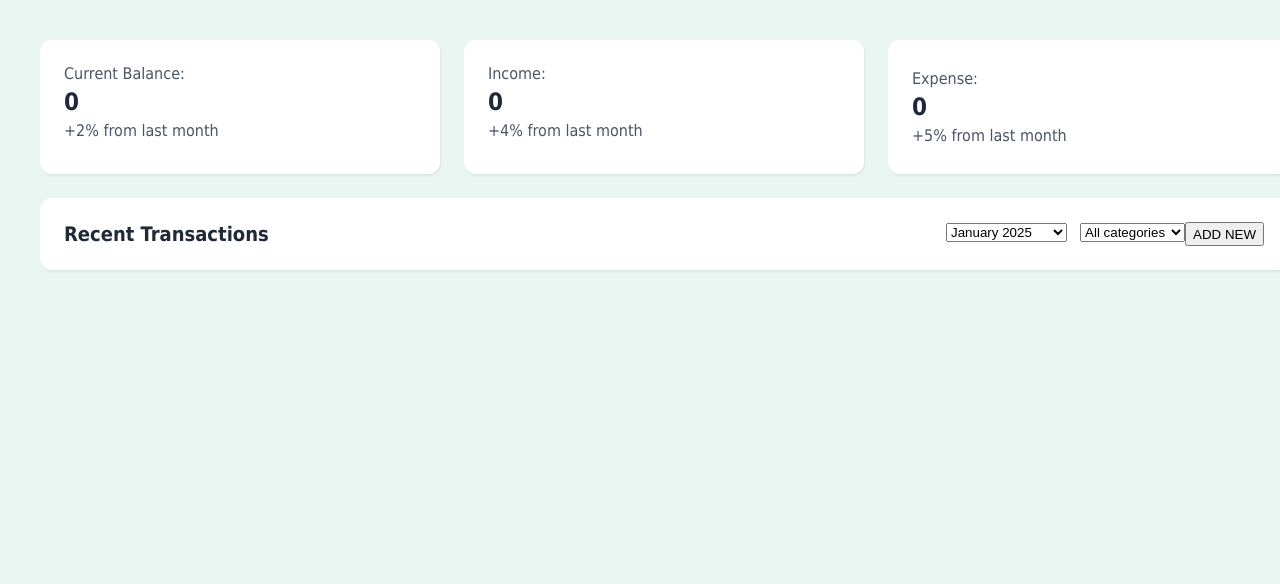
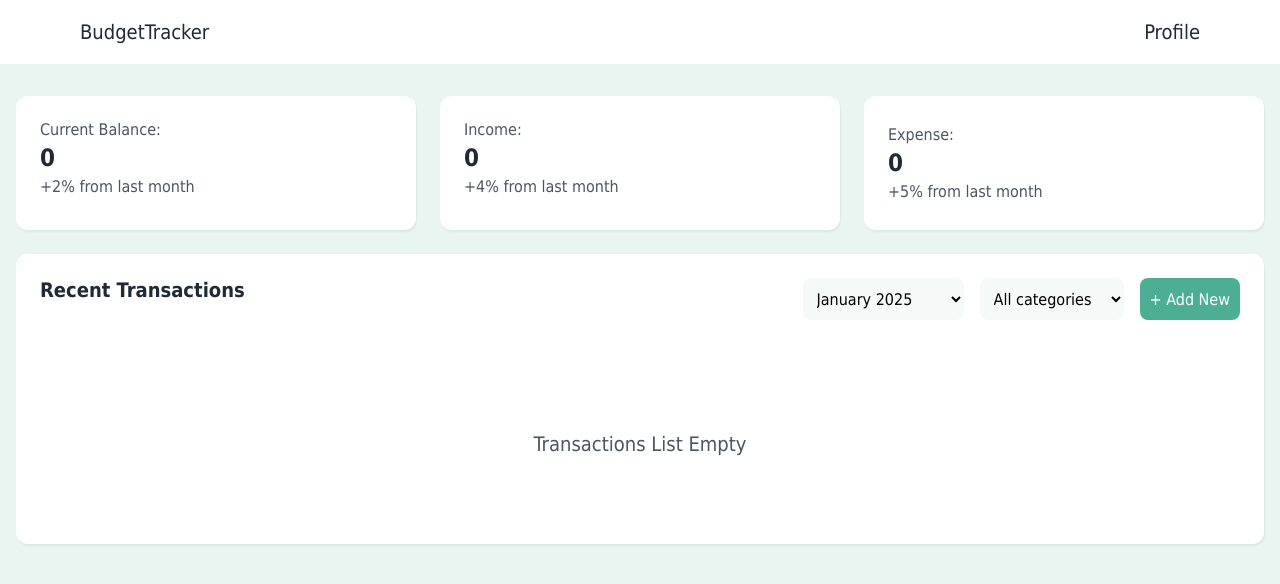
Before and after one commit to Chili-echo/budgetTracker, a React (Vite) app: page / in a window 1280 px wide. Shown: the top 584 px of the page. Built offline with nearby package versions, Linux system fonts and the light colour scheme; a web font is replaced by a local one.

Commit message:
more styling

```diff
--- /dev/null
+++ b/public/cancel-circle-stroke-rounded.jsx
@@ -0,0 +1,10 @@
+import React from "react";
+
+const CancelCircleIcon = (props) => (
+  <svg xmlns="http://www.w3.org/2000/svg" viewBox="0 0 24 24" width="1em" height="1em" color="currentColor" fill={"none"} {...props}>
+    <path d="M14.9994 15L9 9M9.00064 15L15 9" stroke="currentColor" strokeWidth="1.5" strokeLinecap="round" strokeLinejoin="round" />
+    <path d="M22 12C22 6.47715 17.5228 2 12 2C6.47715 2 2 6.47715 2 12C2 17.5228 6.47715 22 12 22C17.5228 22 22 17.5228 22 12Z" stroke="currentColor" strokeWidth="1.5" />
+  </svg>
+);
+
+export default CancelCircleIcon;
--- a/src/App.css
+++ b/src/App.css
@@ -13,27 +13,28 @@ span {
 }
 
 #root {
-  max-width: 1280px;
   margin: 0 auto;
-  padding: 2rem;
-  text-align: center;
+
+}
+
+.app {
   display: flex;
-  justify-content: space-around;
+  justify-content: center;
 }
 
 body {
   font-family:'Funnel Sans', Tahoma, Geneva, Verdana, sans-serif;
   -webkit-font-smoothing: antialiased;
   -moz-osx-font-smoothing: grayscale;
+  margin: 0 !important;
+  padding: 0 !important;
+  background-color: #E8F5F0
 }
+
 
 .listStyle {
   transition: all 1s ease-out;
 }
-body {
-  background-color: #E8F5F0
-}
-
 .mainSection {
   display:flex;
   flex-direction: column;
@@ -96,18 +97,49 @@ body {
   font-size: 20px;
 }
 
+.mainButtons {
+  display: flex;
+  align-items: center;
+  text-align: center;
+  padding: 10px;
+  font-size: 16px;
+  box-shadow: none;
+  border: none;
+  color: #FFFFFF;
+  font-family: unset;
+  background-color: #4CAF93;
+  height: 42px;
+  border-radius: 8px;
+}
+
+
+.selectButtons select {
+  text-align: center;
+  padding: 10px;
+  font-size: 16px;
+  font-family: unset;
+  background-color: #F5F9F7;
+  height: 42px;
+  border-radius: 8px;
+  border: none
+}
+
+.selectButtons option {
+  text-align: left;
+}
+
 .sortBy {
   display: flex;
   margin: 24px;
 }
 
 .sortByMonth {
-  margin-right: 13px;
+  margin-right: 16px;
 }
 
-/* .sortByCategory {
-
-} */
+.sortByCategory {
+ margin-right: 16px;
+}
 
 .budgetList {
   font-size: 16px;
@@ -152,19 +184,106 @@ body {
   border-radius: 30px;
 }
 
+.cancelIcon {
+  display: flex;
+  justify-content: center;
+  align-items: center;
+  text-align: center;
+  height: 20px;
+  width: 20px;
+}
+
 .icon svg {
   width: 20px;
   height: 20px;
 }
 
+.budgetForm {
+  margin: auto;
+}
 
+.formItem select{
+  text-align: center;
+  padding: 10px;
+  font-size: 16px;
+  font-family: unset;
+  background-color: #F5F9F7;
+  height: 42px;
+  border-radius: 8px;
+  border: none
+}
+
+.formItemButton {
+  align-items: center;
+  text-align: center;
+  margin: 10px 12px;
+  padding: 10px;
+  font-size: 16px;
+  box-shadow: none;
+  border: none;
+  color: #FFFFFF;
+  font-family: unset;
+  background-color: #4CAF93;
+  height: 42px;
+  border-radius: 8px;
+}
+
+.formItemButton:last-child {
+  background-color: #FF6B6B;
+}
+.formItemButtonExpense {
+  background-color: #81c6ff;
+}
+
+.outterTransacEmpty {
+  height: 200px;
+  display: flex;
+  text-align: center;
+  justify-content: center;
+}
+
+.emptyTransacs {
+  color: #4B5563;
+  display: flex;
+  text-align: center;
+  align-items: center;
+  font-size: 20px;
+}
 
 .seeMore {
+  color: #4CAF93;
   font-size: 16px;
   padding: 10px;
   margin: 34px 44px;
-  outline: 1px solid #4B5563;
-  color: #4B5563;
+  outline: 1px solid #4CAF93;
   border-radius: 5px;
   text-align: center;
 }
+
+.navBar {
+  display: flex;
+  justify-content: space-between;
+  margin-bottom: 32px;
+  height: 64px;
+  background-color: #FFFFFF;
+}
+
+.logo {
+  font-size: 20px;
+  font-weight: 400;
+  color: #1F2937;
+  text-decoration: none;
+  margin-left: 80px;
+  justify-content: center;
+  align-content: center;
+}
+
+.profile {
+  font-size: 20px;
+  font-weight: 400;
+  color: #1F2937;
+  text-decoration: none;
+  margin-right: 80px;
+  justify-content: center;
+  align-content: center;
+}
--- a/src/App.jsx
+++ b/src/App.jsx
@@ -1,12 +1,17 @@
 import { useState } from 'react'
 import './App.css'
 import BudgetTracker from './budgetTracker'
+import Navbar from './Navbar'
 
 function App() {
 
   return (
     <>
-      <BudgetTracker />
+      <Navbar />
+      <div className='app'>
+        <BudgetTracker />
+      </div>
+
     </>
   )
 }
--- a/src/BudgetForm.jsx
+++ b/src/BudgetForm.jsx
@@ -55,9 +55,9 @@ export default function BudgetForm({ addTransaction, handleCloseButton }) {
                         onChange={(date) => setStartDate(date)}
                     />
                 </div>
-                <button type="submit" className="formItem">Income</button>
-                <button onClick={makeNegative} type="submit" className="formItem">Expense</button>
-                <button onClick={handleCloseButton}>CLOSE</button>
+                <button type="submit" className="formItemButton">Income</button>
+                <button onClick={makeNegative} type="submit" className="formItemButton formItemButtonExpense">Expense</button>
+                <button onClick={handleCloseButton} className="formItemButton">CLOSE</button>
         </form>
 
     )
--- a/src/BudgetItem.jsx
+++ b/src/BudgetItem.jsx
@@ -3,6 +3,8 @@ import House03Icon from '../public/house-03-stroke-rounded';
 import BankIcon from '../public/bank-stroke-rounded';
 import BowlingPinsIcon from '../public/bowling-pins-stroke-rounded';
 import Bread04Icon from '../public/bread-04-stroke-rounded';
+import CancelCircleIcon from '../public/cancel-circle-stroke-rounded';
+
 
 export default function BudgetItem({ transaction, remove }) {
     // const labelId = `checkbox-list-label-${transaction.id}`;
@@ -42,11 +44,11 @@ export default function BudgetItem({ transaction, remove }) {
                     <div>
                         <div className="icon">{transacIcon(transaction.type)}</div>
                         <span>{transaction.comment}</span>
-                        <span onClick={remove}> <button>X</button></span>
+                        <span onClick={remove}> <CancelCircleIcon className="cancelIcon" style={{color: "#FF6B6B"}}/></span>
                     </div>
                     <span className='listDate'>{formatedDate}</span>
                 </div>
-                <div className='rightListItem'>{transaction.ammount} €</div>
+                <div className='rightListItem' style={(transaction.ammount > 0) ? {color: '#4CAF93'} : {color: '#FF6B6B'}}>{transaction.ammount} €</div>
             </li>
 
         </>
--- a/src/BudgetList.jsx
+++ b/src/BudgetList.jsx
@@ -1,8 +1,9 @@
 import BudgetItem from "./BudgetItem";
 
-export default function BudgetList({ listLength, fullTransactions, fewTransactions, doubleFilterred, repopulate, removeTransaction }) {
+export default function BudgetList({ transactions, listLength, fullTransactions, fewTransactions, doubleFilterred, repopulate, removeTransaction }) {
     return (
         <div>
+            {transactions.length === 0 && <div className="outterTransacEmpty"><div className="emptyTransacs">Transactions List Empty</div></div>}
             <ul className="listStyle">
 
                 {((listLength) ? fullTransactions : fewTransactions).map(transaction => {
--- a/src/BudgetTracker.jsx
+++ b/src/BudgetTracker.jsx
@@ -104,8 +104,7 @@ export default function BudgetTracker() {
         setFormVisible(true);
     }
 
-    const handleCloseButton = (e) => {
-        e.preventDefault();
+    const handleCloseButton = () => {
         setFormVisible(false);
     }
 
@@ -141,11 +140,12 @@ export default function BudgetTracker() {
                             handleChangeCategory={handleChangeCategory}
                             category={category}
                         />
-                        <button onClick={handleNewEventButton}>ADD NEW</button>
+                        <button className="mainButtons" onClick={handleNewEventButton}>+ Add New</button>
                     </div>
                 </div>
                 {!formVisible && <div className="budgetList">
                     <BudgetList
+                        transactions={transactions}
                         listLength={listLength}
                         fullTransactions={fullTransactions}
                         fewTransactions={fewTransactions}
--- /dev/null
+++ b/src/Navbar.jsx
@@ -0,0 +1,8 @@
+export default function Navbar() {
+    return (
+        <nav className="navBar">
+            <a className="logo" href="">BudgetTracker</a>
+            <a className="profile" href="">Profile</a>
+        </nav>
+    )
+}
--- a/src/SortByCategory.jsx
+++ b/src/SortByCategory.jsx
@@ -1,6 +1,6 @@
 export default function SortByCategory({ handleChangeCategory, category }) {
     return (
-        <div className="sortByCategory">
+        <div className="selectButtons sortByCategory">
             <select name="category" id="category" onChange={handleChangeCategory} value={category}>
                 <option value="all">All categories</option>
                 <option value="income">Income</option>
--- a/src/SortByMonth.jsx
+++ b/src/SortByMonth.jsx
@@ -1,6 +1,6 @@
 export default function SortByMonth({ handleChangeMonth, month }) {
     return (
-        <div className="sortByMonth">
+        <div className="selectButtons sortByMonth">
             <select name="months" id="months" onChange={handleChangeMonth} value={month}>
                 <option value="99">All transactions</option>
                 <option value="0">January 2025</option>
```
